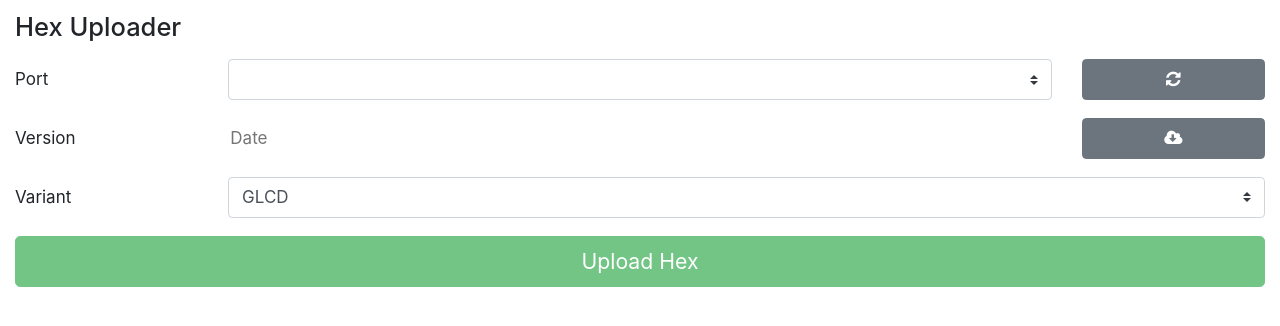
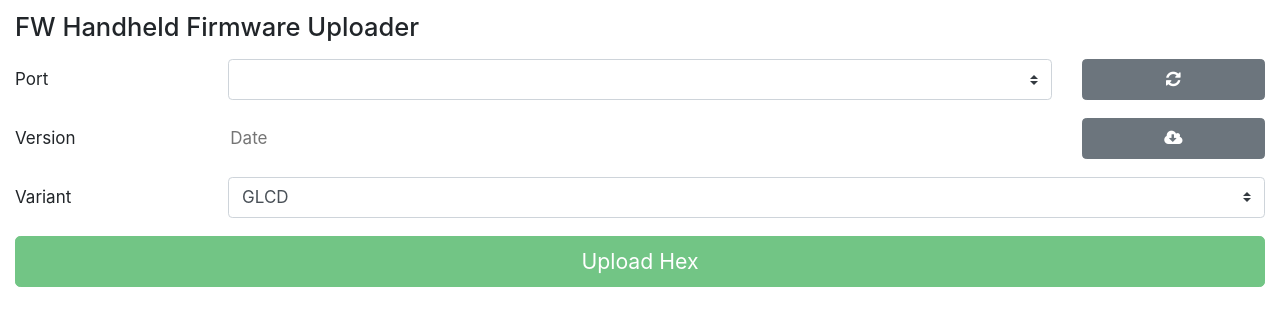
Before and after one commit to FracktalWorks/HandheldHexUploader, a website: page static/index.html in a window 1280 px wide. Drawn offline with nearby package versions, Linux system fonts and the light colour scheme; no server answers.

Commit message:
CHanged chromium config and html title

```diff
--- a/static/index.html
+++ b/static/index.html
@@ -7,11 +7,13 @@
 
 		<script src="/jquery/dist/jquery.js"></script>
 		<script src="/bootstrap/dist/js/bootstrap.min.js"></script>
+
+		<title>FW Handheld Firmware Uploader</title>
 	</head>
 
 	<body>
 		<div class="container-fluid">
-			<h4>Hex Uploader</h4>
+			<h4>FW Handheld Firmware Uploader</h4>
 			<form class="uploadForm">
 				<div class="form-group row">
 						<label for="comPort" class="col-2 col-form-label">Port</label>
```
Also changed, not shown: 1 other file.
